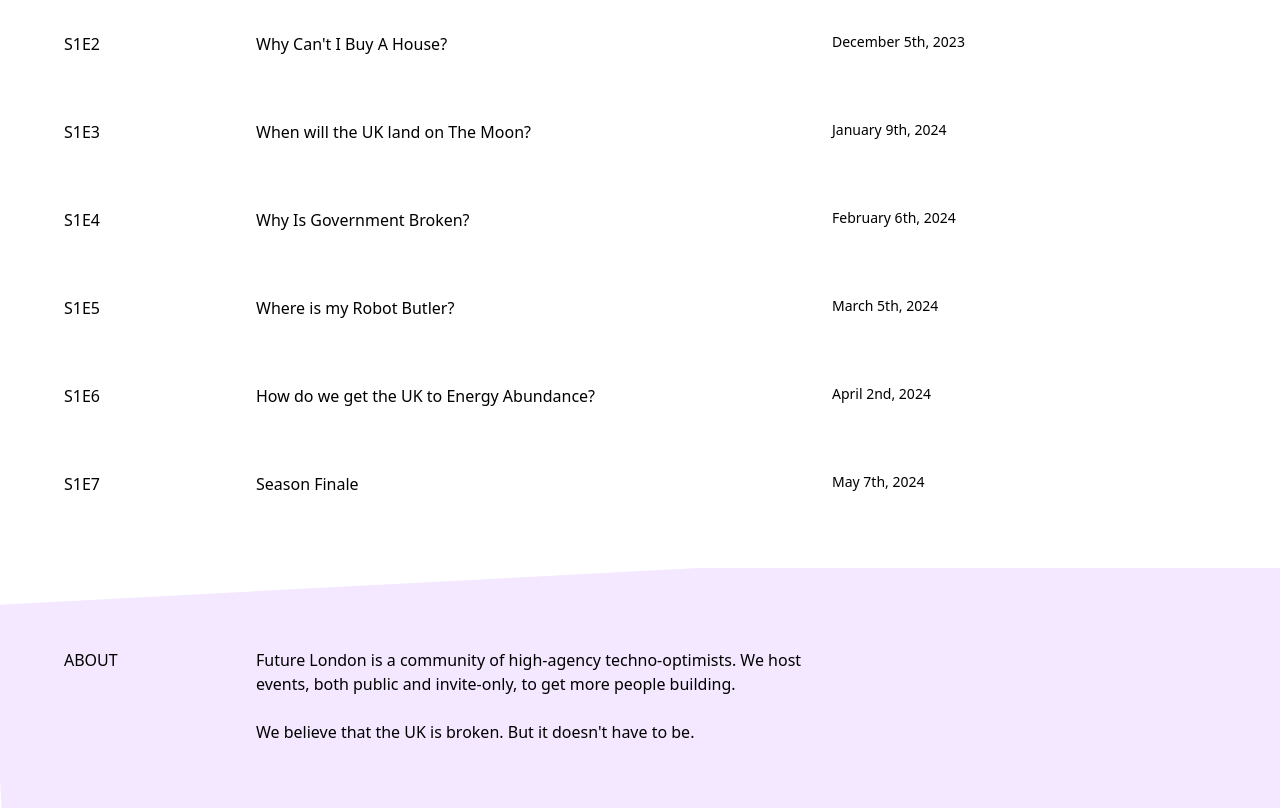
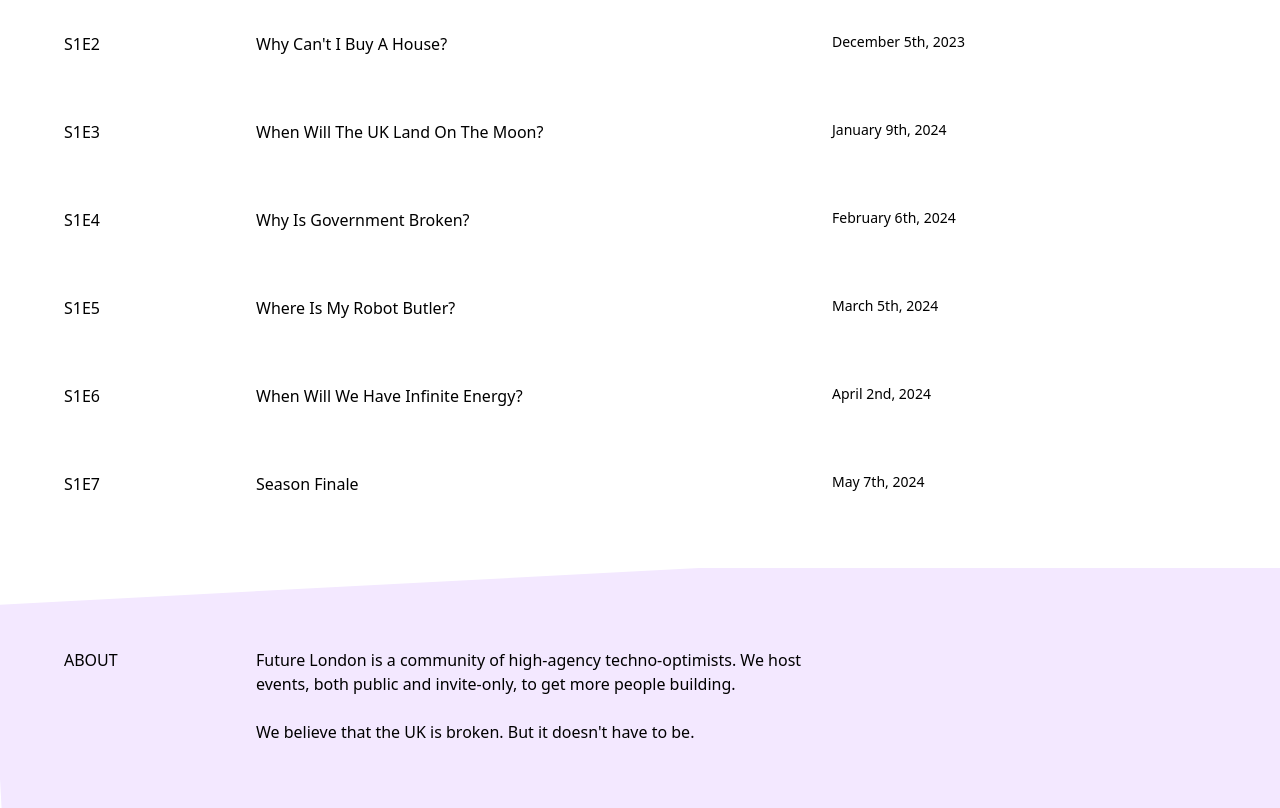
Before and after one commit to futurelondon/futurelondon.org, a website: page docs/index.html in a window 1280 px wide. Shown: the part 1120-1928 px from the top of the page. Drawn offline with Linux system fonts and the light colour scheme.

Commit message:
capitals

```diff
--- a/docs/index.html
+++ b/docs/index.html
@@ -266,7 +266,7 @@
         </div>
 
         <article class="col-span-6">
-          <h3>When will the UK land on The Moon?</h3>
+          <h3>When Will The UK Land On The Moon?</h3>
         </article>
 
         <aside class="col-span-4">
@@ -279,7 +279,7 @@
           <h6 class="uppercase font-medium">S1E3</h6>
           <p class="text-sm">January 9th, 2024</p>
         </div>
-        <h3 class="text-2xl font-medium">When will the UK land on The Moon?</h3>
+        <h3 class="text-2xl font-medium">When Will The UK Land On The Moon?</h3>
       </div>
     </a>
 
@@ -322,7 +322,7 @@
         </div>
 
         <article class="col-span-6">
-          <h3>Where is my Robot Butler?</h3>
+          <h3>Where Is My Robot Butler?</h3>
         </article>
 
         <aside class="col-span-4">
@@ -335,7 +335,7 @@
           <h6 class="uppercase font-medium">S1E5</h6>
           <p class="text-sm">March 5th, 2024</p>
         </div>
-        <h3 class="text-2xl font-medium">Where is my Robot Butler?</h3>
+        <h3 class="text-2xl font-medium">Where Is My Robot Butler?</h3>
       </div>
     </a>
 
@@ -350,7 +350,7 @@
         </div>
 
         <article class="col-span-6">
-          <h3>How do we get the UK to Energy Abundance?</h3>
+          <h3>When Will We Have Infinite Energy?</h3>
         </article>
 
         <aside class="col-span-4">
@@ -364,7 +364,7 @@
           <p class="text-sm">April 2nd, 2024</p>
         </div>
         <h3 class="text-2xl font-medium">
-          How do we get the UK to Energy Abundance?
+          When Will We Have Infinite Energy?
         </h3>
       </div>
     </a>
```
Also changed, not shown: src/index.html (+6 -6 lines).
